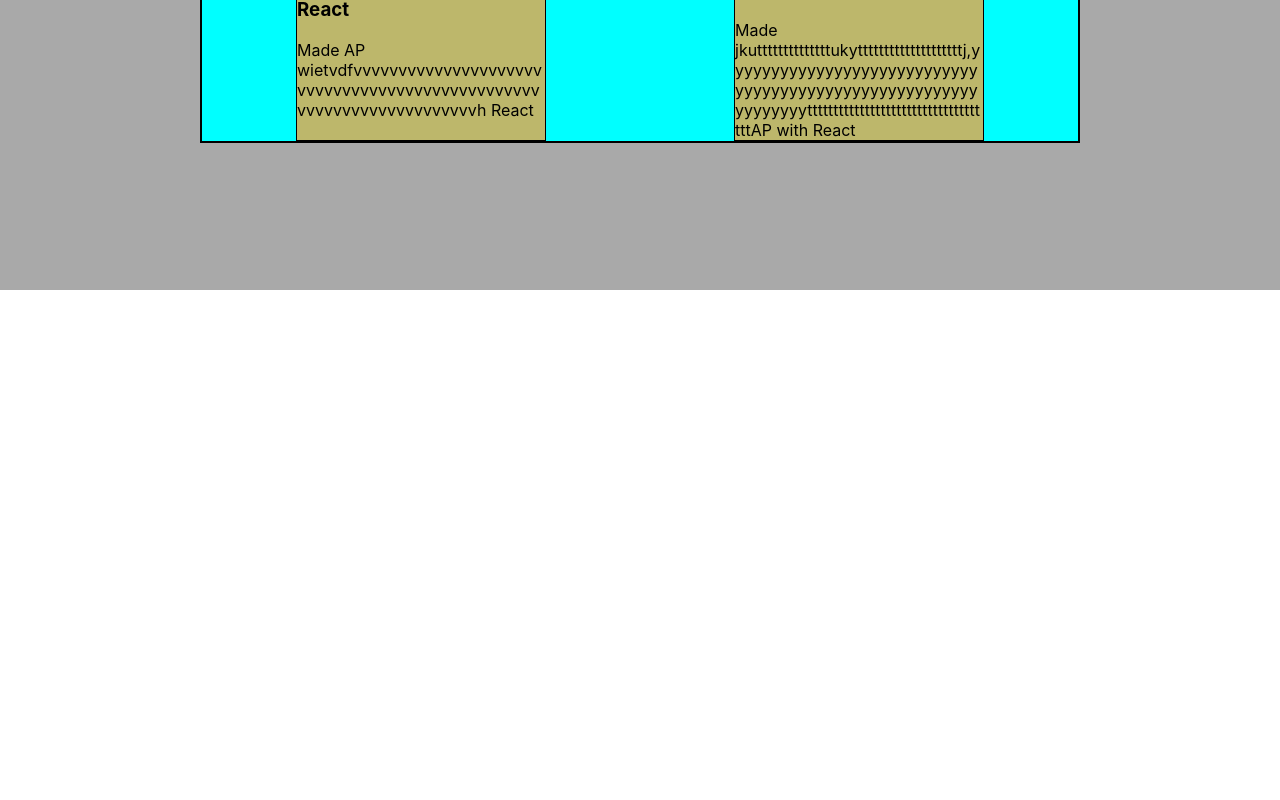
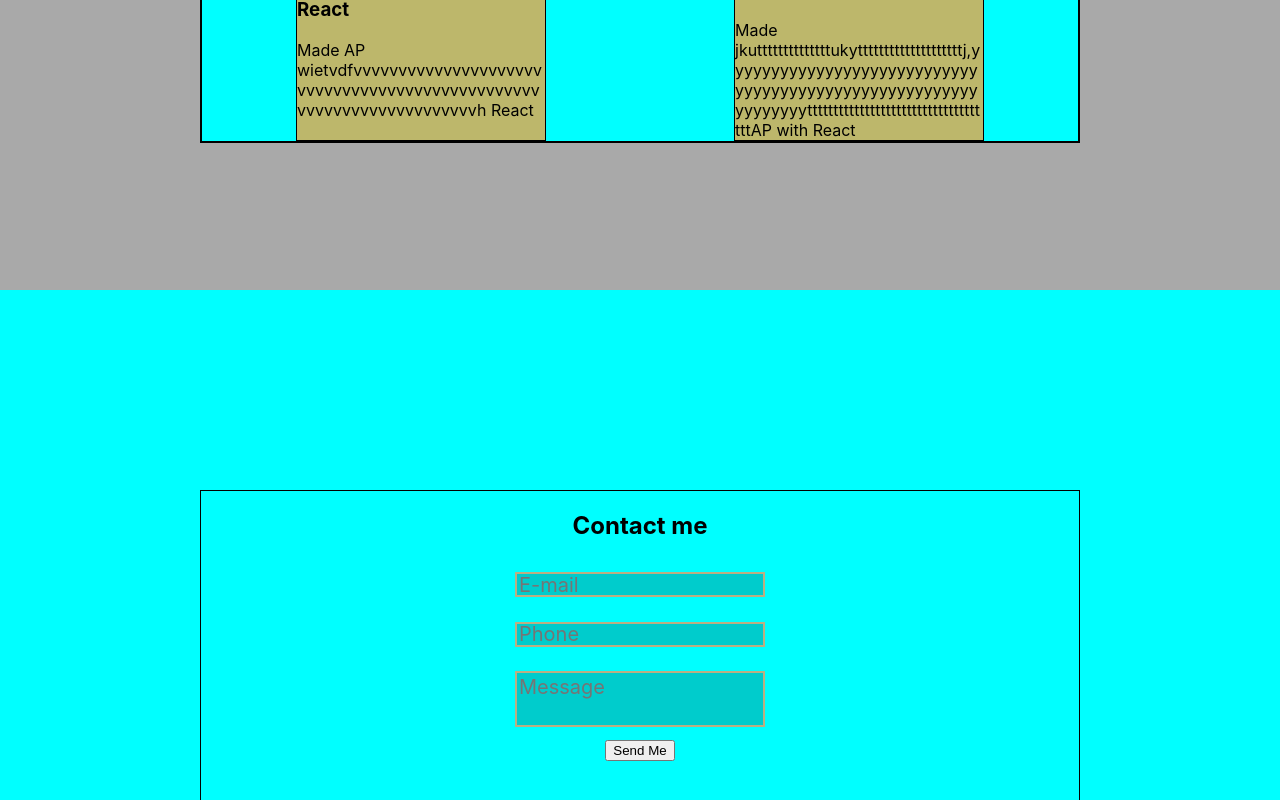
Before and after one commit to ErokhinHeorhii/Portfolio, a React (Create React App) app: page / in a window 1280 px wide. Shown: the part 2190-2990 px from the top of the page. Before the commit the page ends 2480 px from the top, so only its background shows below. Built offline with nearby package versions, Linux system fonts and the light colour scheme.

Commit message:
feat: add component Contacts

```diff
--- a/src/App.tsx
+++ b/src/App.tsx
@@ -4,6 +4,7 @@ import Header from "./components/header/Header";
 import Mean from "./components/mean/Mean";
 import Skills from "./components/skills/Skills";
 import Works from "./components/works/Works";
+import Contacts from "./components/contacts/Contacts";
 
 function App() {
     return (
@@ -12,6 +13,7 @@ function App() {
             <Mean/>
             <Skills/>
             <Works/>
+            <Contacts/>
         </div>
     );
 }
--- /dev/null
+++ b/src/components/contacts/Contacts.module.css
@@ -0,0 +1,49 @@
+.wrapperContacts {
+    display: flex;
+    align-items: center;
+    height: 100vh;
+    background-color: aqua;
+}
+.title{
+
+}
+.contacts {
+    width: calc(100% - 400px);
+    margin: 0 auto;
+    min-height: calc(100% - 400px);
+    border: 1px Solid;
+    display: flex;
+    flex-direction: column;
+    align-items: center;
+}
+
+.wrapperInput{
+min-width: 100px;
+    height: 180px;
+    display: flex;
+    flex-direction: column;
+    align-items: center;
+    justify-content:space-around;
+}
+
+.textarea{
+    display: block;
+    width: 250px;
+    border: 2px solid #BDAE82;
+    background: rgba(0, 0, 0, 0.2);
+    font-family: Inter;
+    color: brown;
+    font-size: 20px;
+    resize: none;
+}
+
+.input{
+    display: block;
+    max-width:250px;
+    height: 25px;
+    border: 2px solid #BDAE82;
+    background: rgba(0, 0, 0, 0.2);
+    font-family: Inter;
+    color:brown;
+    font-size: 20px;
+}
--- /dev/null
+++ b/src/components/contacts/Contacts.tsx
@@ -0,0 +1,22 @@
+import React from 'react';
+import s from "./Contacts.module.css"
+
+function Contacts() {
+    return (
+        <div className={s.wrapperContacts}>
+            <div className={s.contacts}>
+                <h2 className={s.title}>Contact me</h2>
+                <div className={s.wrapperInput}>
+                    <input  className={s.input} placeholder="E-mail"></input>
+                    <input className={s.input} placeholder="Phone"></input>
+                    <textarea className={s.textarea} placeholder="Message"></textarea>
+                </div>
+                <button>Send Me</button>
+            </div>
+
+        </div>
+
+    )
+}
+
+export default Contacts;
```
